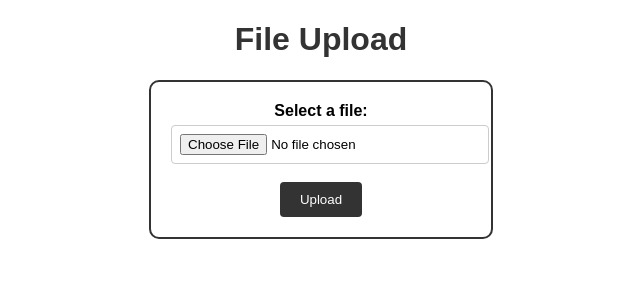
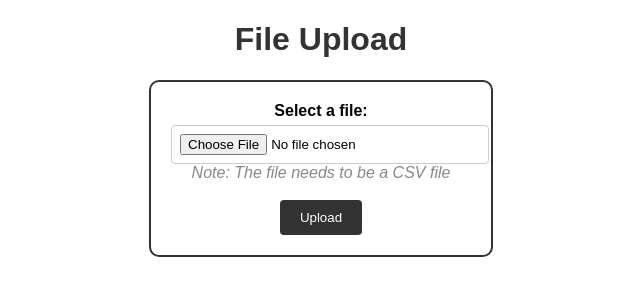
Before and after one commit to ui-fankfurt/clv_prediction, a Flask app: page /upload in a window 1280 px wide. Shown: the top 300 px of the page, without its empty margins (319-959 px from the left). Run offline with Flask 3, Linux system fonts and the light colour scheme; parts of the project's set-up code (start-up, migrations or seed data) failed here and were passed over.

Commit message:
added message in the page

```diff
--- a/templates/upload.html
+++ b/templates/upload.html
@@ -28,6 +28,10 @@
             margin-top: 5px;
             border-radius: 4px;
         }
+        .note {
+            font-style: italic;
+            color: #888;
+        }
         button {
             background-color: #333;
             color: #fff;
@@ -45,7 +49,8 @@
     <h1>File Upload</h1>
     <form class="upload-form" action="upload" method="POST" enctype="multipart/form-data">
         <label for="file">Select a file:</label><br>
-        <input type="file" id="file" name="file"><br><br>
+        <input type="file" id="file" name="file"><br>
+        <span class="note">Note: The file needs to be a CSV file</span><br><br>
         <button type="submit">Upload</button>
     </form>
 </body>
```
